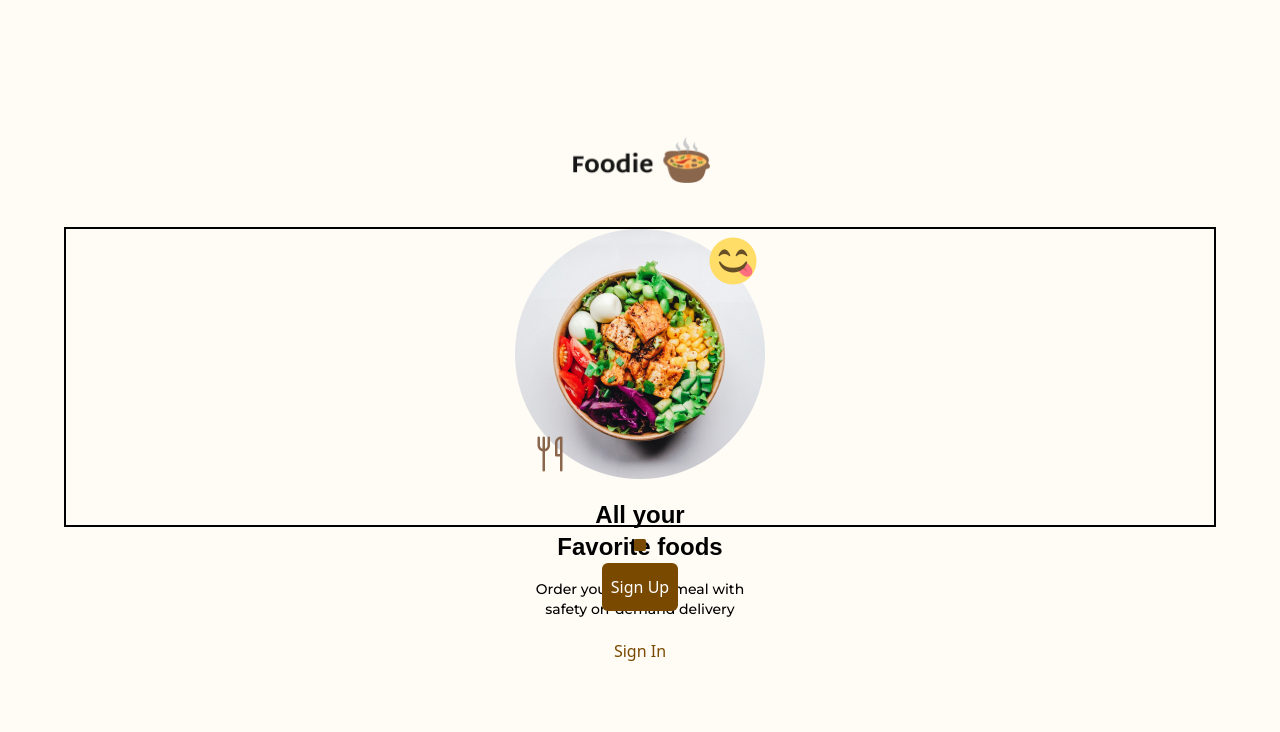
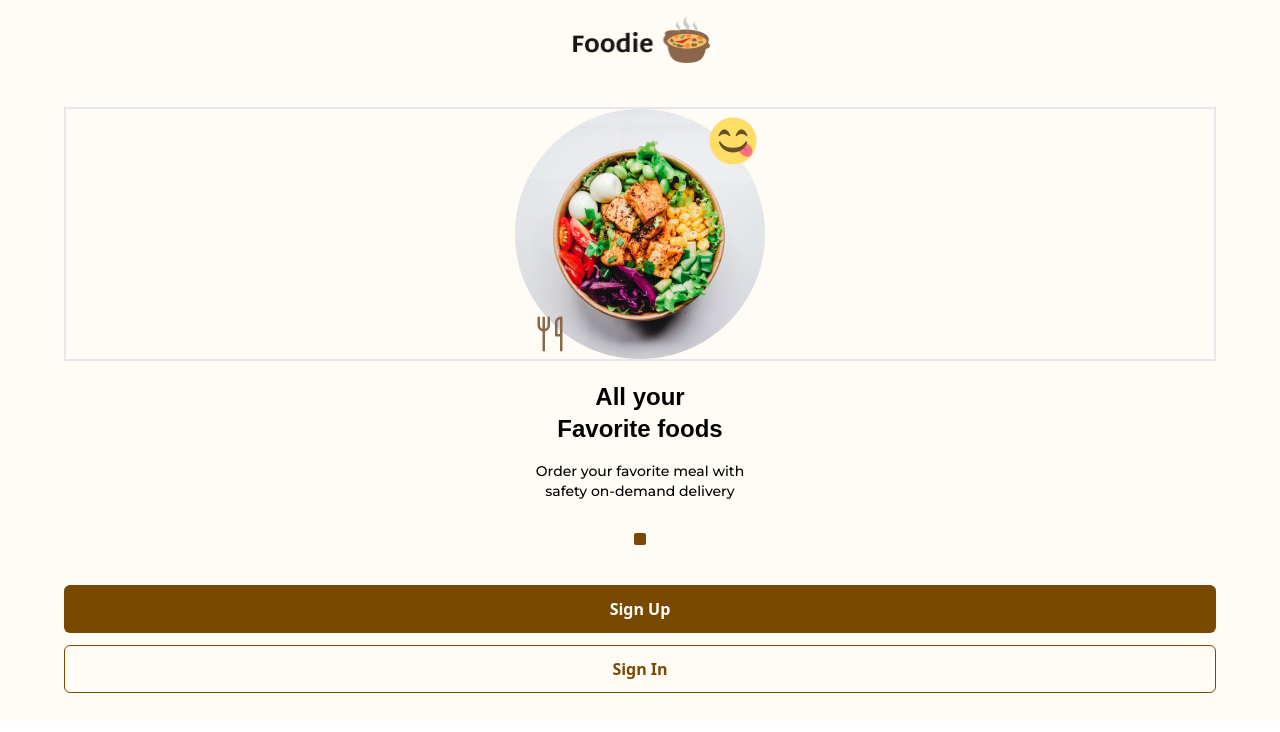
Before and after one commit to Thatgirl9/Foodie-app, a React (Vite) app: page / in a window 1280 px wide. Shown: the top 732 px of the page. Built offline with nearby package versions, Linux system fonts and the light colour scheme; a web font is replaced by a local one.

Commit message:
first page completed

```diff
--- a/src/Pages/FirstPage/FirstPage.jsx
+++ b/src/Pages/FirstPage/FirstPage.jsx
@@ -1,74 +1,6 @@
 import FoodieImg2 from "../../assets/Group 2.png";
 import ImageSlide1 from "../../assets/Group 65.png";
 import ImageSlide2 from "../../assets/Group 66.png";
-
-// SWIPER
-
-// const FirstPage = () => {
-//   // SWIPER
-
-//   return (
-//     <div className="flex justify-center items-center flex-col text-center border-red-500 border-2 bg-secondPageBg ">
-
-//       {/* Most likely to be swiped */}
-//       <div className="text-center h-screen border-2 flex flex-col gap-8 w-[90%] ">
-//         <div className="mt-4 flex justify-center items-center ">
-//           <img src={FoodieImg2} width="139px" height="47px" alt="Foodie Icon" />
-//         </div>
-
-//         {/* 1ST SLIDE */}
-//         <div className="border-2 border-black">
-//           <div className="flex justify-center items-center border-2">
-//             <img
-//               src={ImageSlide1}
-//               width="250px"
-//               height="156px"
-//               alt="Served Meal"
-//             />
-//           </div>
-
-//           <div>
-//             <h2 className="font-header text-2xl font-[800]">
-//               All your <br></br> Favorite foods
-//             </h2>
-//             <p className="font-body text-sm font-medium mt-5">
-//               Order your favorite meal with<br></br> safety on-demand delivery
-//             </p>
-//           </div>
-//         </div>
-//         {/* End of 1st Slide */}
-
-//         {/* 2ND SLIDE */}
-
-//         <div className="">
-//           <div className="flex justify-center items-center border-2">
-//             <img
-//               src={ImageSlide2}
-//               width="250px"
-5 / 6; //               alt="Served Meal"
-//             />
-//           </div>
-
-//           <div>
-//             <h2 className="font-header text-2xl font-[800]">
-//               All your <br></br> Favorite foods
-//             </h2>
-//             <p className="font-body text-sm font-medium mt-5">
-//               Order your favorite meal with<br></br> safety on-demand delivery
-//             </p>
-//           </div>
-//         </div>
-//         {/* End of 2nd Slide */}
-//       </div>
-
-//       {/* Buttons */}
-
-//       <div></div>
-//     </div>
-//   );
-// };
-
-// export default FirstPage;
 
 import { useState, useEffect } from "react";
 
@@ -104,7 +36,7 @@ const FirstPage = () => {
 
   return (
     // Main Body Div
-    <div className="flex justify-center items-center flex-col gap-3 text-center h-screen bg-secondPageBg w-full">
+    <div className="flex justify-center items-center flex-col gap-3 text-center bg-secondPageBg w-full">
       {/* Second Page body div */}
 
       {/* Foodie Logo */}
@@ -112,11 +44,11 @@ const FirstPage = () => {
         <img src={FoodieImg2} width="139px" height="47px" alt="Foodie Logo" />
       </div>
 
-      <div className="text-center flex flex-col gap-8 w-[90%]  border-2 border-black h-[300px]">
+      <div className="text-center flex flex-col gap-8 w-[90%] h-[80%]">
         {/*  Slide */}
         <div className=" h-[]">
           {/* Image */}
-          <div className="flex justify-center items-center ">
+          <div className="flex justify-center items-center border-2">
             <img
               src={slides[activeIndex].img}
               width="250px"
@@ -143,16 +75,16 @@ const FirstPage = () => {
       </div>
 
       {/* Small btn */}
-      <div className="flex justify-center items-center">
+      <div className="flex justify-center items-center mt-5">
         <div className="w-3 h-3 bg-firstPageBg rounded-sm"></div>
       </div>
 
       {/* BUTTONS */}
-      <div className="flex justify-center items-center flex-col gap-3">
-        <button className="bg-secondPageBtn text-white w-full h-12 rounded-md">
+      <div className="flex justify-center items-center flex-col gap-3 mt-7 w-[90%] mb-7">
+        <button className="bg-secondPageBtn text-white w-full h-12 rounded-md font-semibold hover:cursor-pointer hover:transition-all">
           Sign Up
         </button>
-        <button className="bg-transparent border-1 border-secondPageBtn text-secondPageBtn py-4 w-full px-3 rounded-md">
+        <button className="bg-transparent border border-secondPageBtn font-semibold h-12 w-full  rounded-md text-secondPageBtn hover:cursor-pointer">
           Sign In
         </button>
       </div>
```
